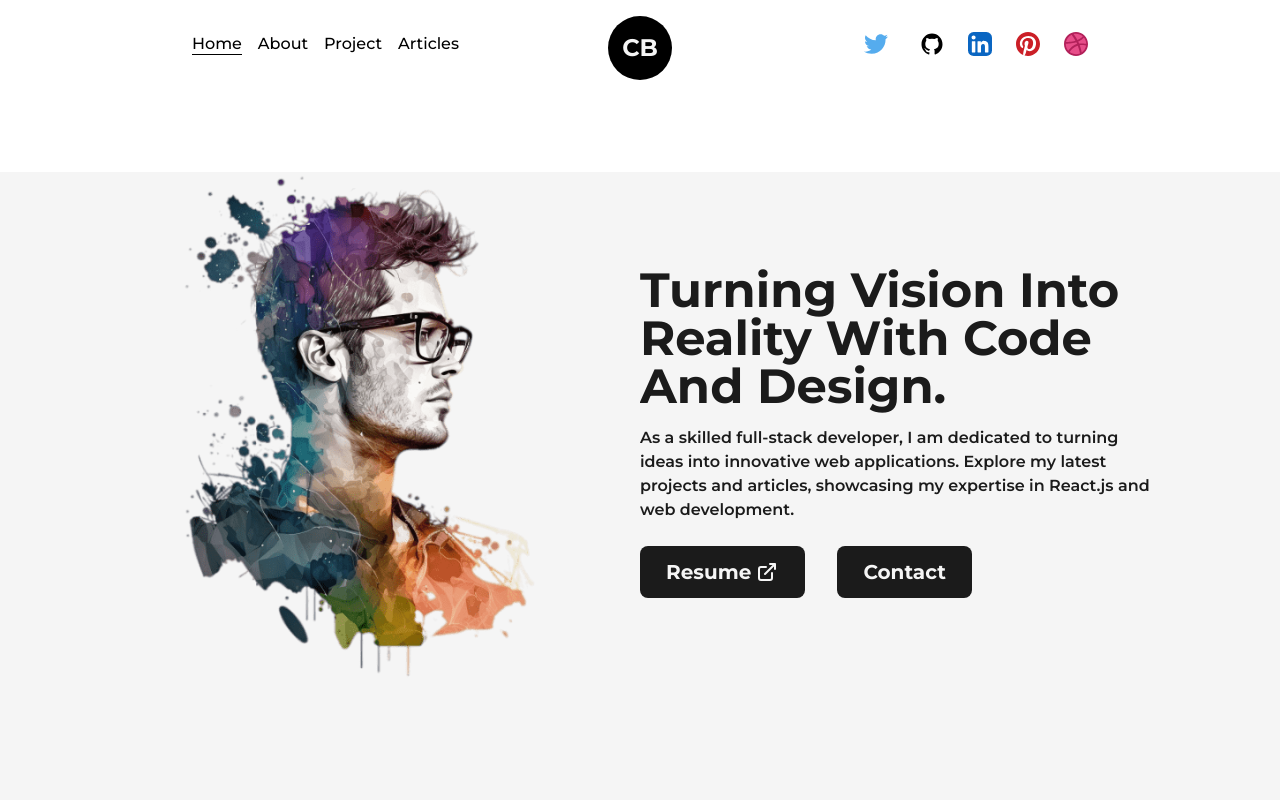
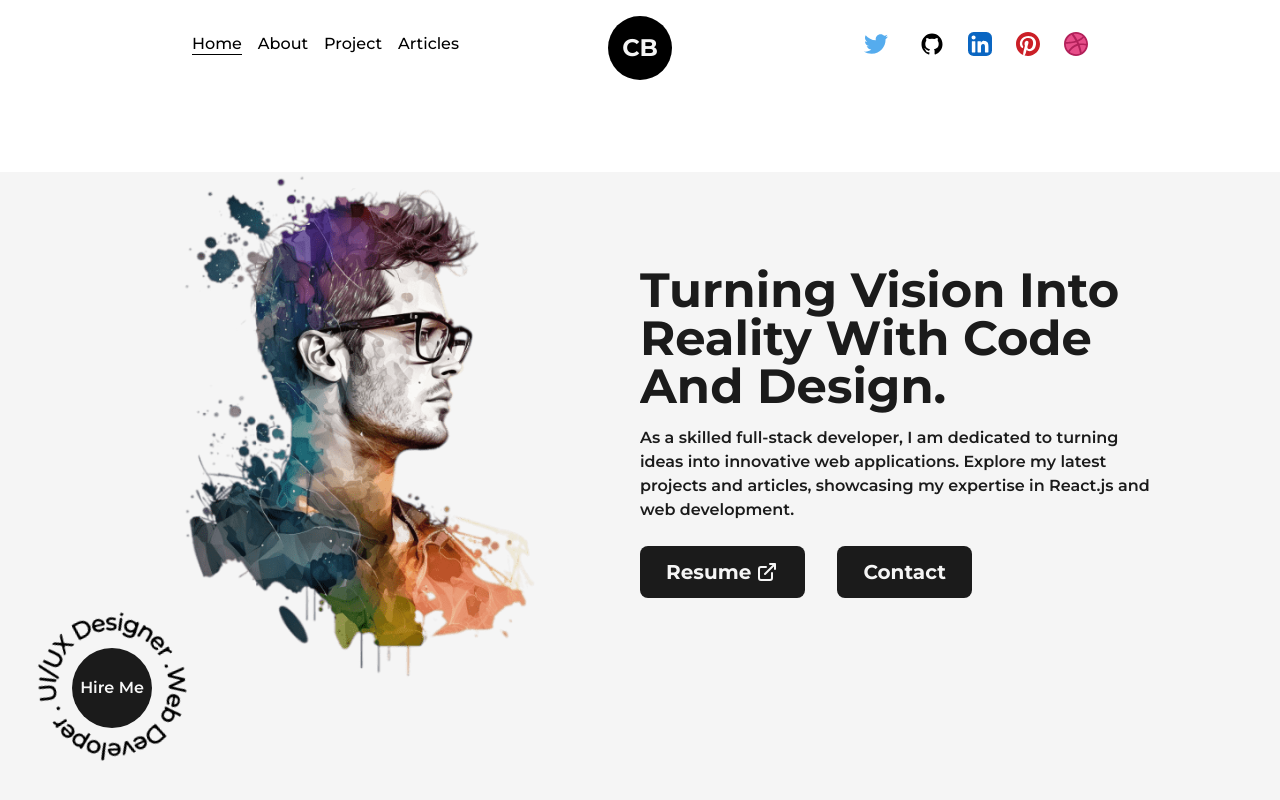
Before and after one commit to anoj17/portfolio, a Next.js app: page / in a window 1280 px wide. Shown: the top 800 px of the page. Built offline with nearby package versions, Linux system fonts and the light colour scheme.

Commit message:
add hireme button

```diff
--- /dev/null
+++ b/src/components/HireMe.js
@@ -0,0 +1,21 @@
+import React from 'react'
+import { CircularText } from './Icons'
+import Link from 'next/link'
+
+const HireMe = () => {
+  return (
+    <div className=' left-4 bottom-4 fixed flex justify-center items-center overflow-hidden'>
+
+      <div className='w-48 h-auto animate-spin-slow relative'>
+        <CircularText />
+      </div>
+      <Link href={"mailto:anojbudathoki17@gmail.com"} className=' font-semibold absolute h-20 w-20 bg-dark rounded-full text-light
+      flex justify-center items-center
+      '>
+       <h1> Hire Me</h1>
+      </Link>
+    </div>
+  )
+}
+
+export default HireMe
--- a/src/pages/index.js
+++ b/src/pages/index.js
@@ -5,6 +5,7 @@ import profile from '../../public/images/profile/developer-pic-1.png'
 import AnimatedText from '@/components/AnimatedText'
 import Link from 'next/link'
 import { LinkArrow } from '@/components/Icons'
+import HireMe from '@/components/HireMe'
 
 export default function Home() {
   return (
@@ -20,7 +21,7 @@ export default function Home() {
               <Image src={profile} alt='profile' className='w-full h-auto' />
             </div>
             <div className='w-1/2 flex flex-col justify-center items-center self-center'>
-              <AnimatedText text={"Turning Vision Into Reality With Code And Design."} className='!text-5xl !text-left'/>
+              <AnimatedText text={"Turning Vision Into Reality With Code And Design."} className='!text-5xl !text-left' />
               <p className='my-2 text-base font-semibold'>As a skilled full-stack developer, I am dedicated to turning ideas into innovative web applications.
                 Explore my latest projects and articles, showcasing my expertise in React.js and web development.
               </p>
@@ -33,7 +34,7 @@ export default function Home() {
                   download={true}
                 >
                   Resume
-                <LinkArrow className={"ml-1"}/>
+                  <LinkArrow className={"ml-1"} />
 
                 </Link>
 
@@ -50,6 +51,7 @@ export default function Home() {
 
           </div>
         </Layout>
+        <HireMe />
       </main>
     </>
   )
--- a/tailwind.config.js
+++ b/tailwind.config.js
@@ -13,15 +13,17 @@ module.exports = {
   theme: {
     extend: {
       fontFamily: {
-        mont: ['var(--font-mont)',...fontFamily.sans],
+        mont: ['var(--font-mont)', ...fontFamily.sans],
       },
       colors: {
         dark: "#1b1b1b",
         light: "#f5f5f5",
         primary: "#B63E96", // 240,86,199
         primaryDark: "#58E6D9", // 80,230,217
-    },
-
+      },
+      animation: {
+        'spin-slow': 'spin 8s linear infinite',
+      },
     },
   },
   plugins: [],
```
Lines whose indentation alone changed are shown as unchanged.
